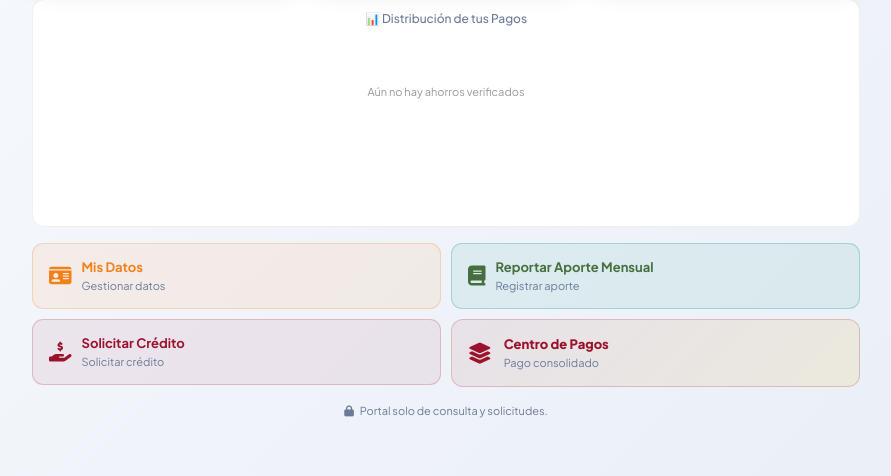
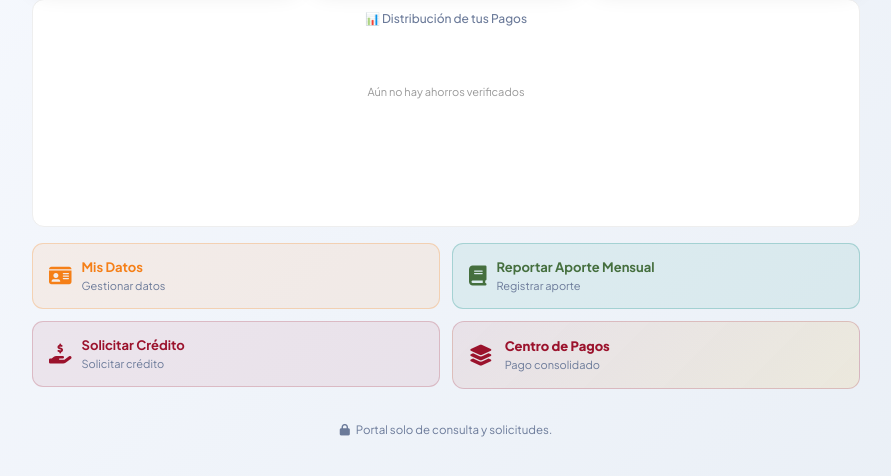
Before and after one commit to cacbailarines-tech/Coop_bailarines, a Django app: template templates/portal/inicio.html in a window 1280 px wide. Shown: the part 231-707 px from the top of the page, without its empty margins (194-1085 px from the left). Run offline with Django 5.2, Linux system fonts and the light colour scheme; the template is opened without the code that fills it, so the values that code supplies are empty; some libraries are stand-ins or nearby versions.

Commit message:
UI: Agregar mas espaciado inferior en el inicio del portal

```diff
--- a/templates/portal/inicio.html
+++ b/templates/portal/inicio.html
@@ -134,7 +134,7 @@
   {% endif %}
 {% endif %}
 
-<div style="display:grid;grid-template-columns:1fr 1fr;gap:10px;margin-bottom:16px;">
+<div style="display:grid;grid-template-columns:1fr 1fr;gap:12px;margin-top:8px;margin-bottom:32px;">
   <a href="{% url 'portal_mis_datos' %}" style="text-decoration:none;">
     <div style="background:rgba(245,127,23,0.08);border:1.5px solid rgba(245,127,23,0.25);border-radius:11px;padding:14px 16px;display:flex;align-items:center;gap:10px;">
       <i class="fas fa-id-card" style="font-size:20px;color:var(--warning);"></i>
@@ -166,7 +166,7 @@
   </a>
 </div>
 
-<div style="text-align:center;margin-top:14px;font-size:11px;color:var(--muted);"><i class="fas fa-lock" style="margin-right:4px;"></i> Portal solo de consulta y solicitudes.</div>
+<div style="text-align:center;margin-top:20px;margin-bottom:30px;font-size:11.5px;color:var(--muted);"><i class="fas fa-lock" style="margin-right:4px;"></i> Portal solo de consulta y solicitudes.</div>
 {% endblock %}
 
 {% block extra_js %}
```
